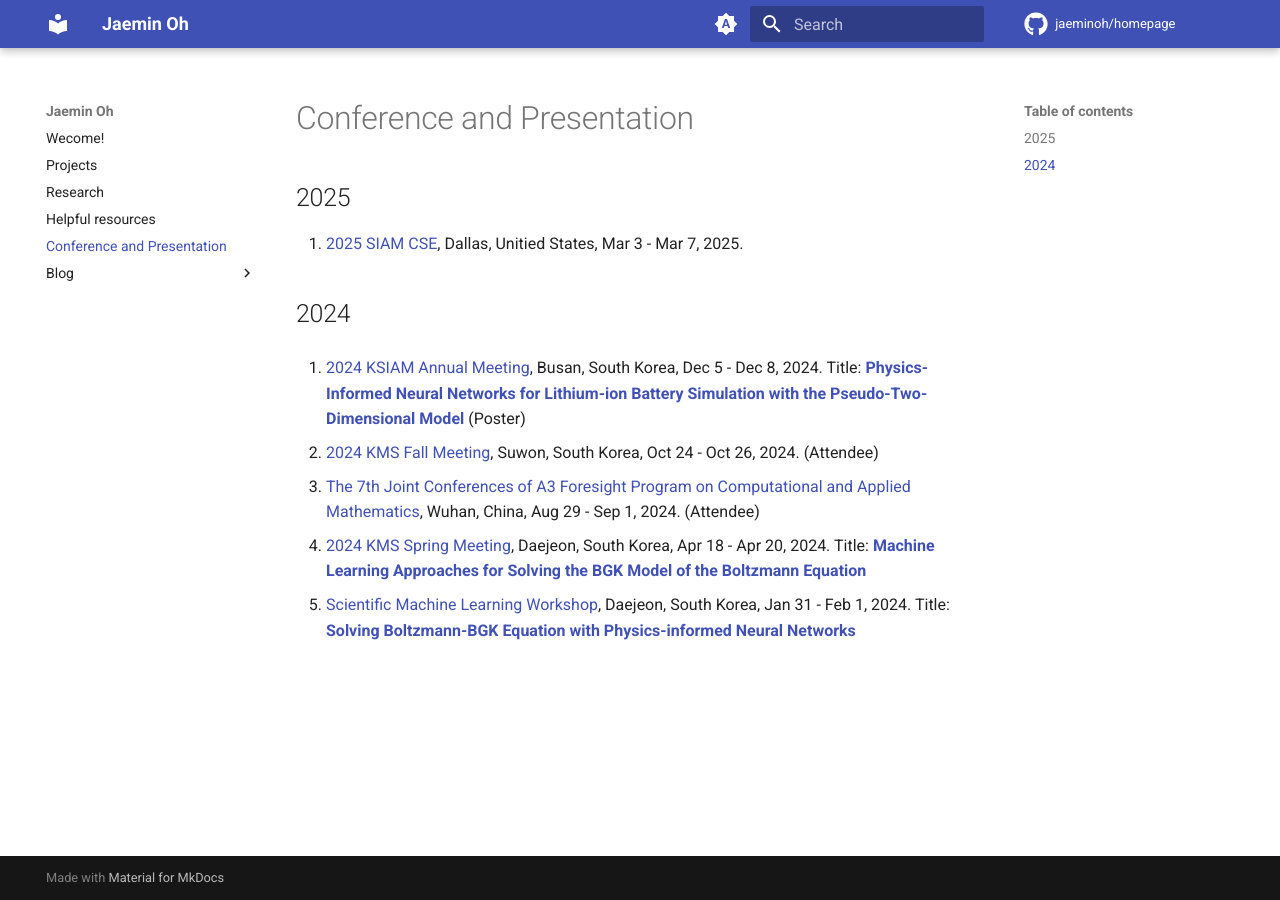
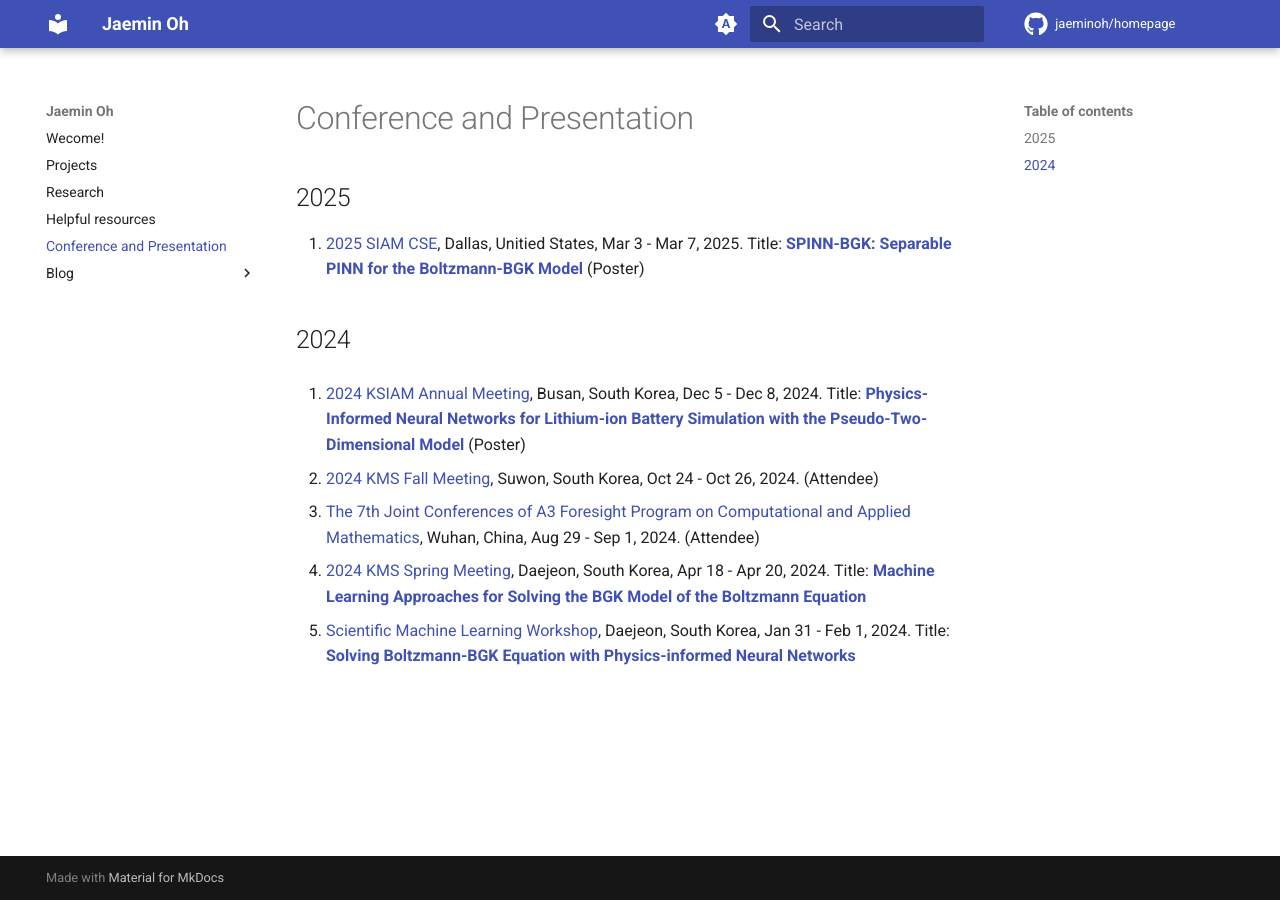
Before and after one commit to jaeminoh/jaeminoh.github.io, an MkDocs documentation site: the page built from docs/Travel.md, in a window 1280 px wide. Built offline with MkDocs 1.6.1 and Material for MkDocs 9.7.7, drawn with Linux system fonts in a browser that asks for light colours; comment, search, counter and statistics services are not loaded.

Commit message:
update site

```diff
--- a/docs/Travel.md
+++ b/docs/Travel.md
@@ -1,7 +1,7 @@
 # Conference and Presentation
 
 ## 2025
-1. [2025 SIAM CSE](https://www.siam.org/conferences-events/siam-conferences/cse25/), Dallas, Unitied States, Mar 3 - Mar 7, 2025.
+1. [2025 SIAM CSE](https://www.siam.org/conferences-events/siam-conferences/cse25/), Dallas, Unitied States, Mar 3 - Mar 7, 2025. Title: [**SPINN-BGK: Separable PINN for the Boltzmann-BGK Model**](https://drive.google.com/file/d/1QqZ8OWRKNaZntNs9q5zFdFrzV02j7SXc/view?usp=sharing) (Poster)
 
 ## 2024
 1. [2024 KSIAM Annual Meeting](https://ksiam.org/Conference/ConferenceView.asp?AC=0&CODE=CC20240701&CpPage=#CONF), Busan, South Korea, Dec 5 - Dec 8, 2024. Title: [**Physics-Informed Neural Networks for Lithium-ion Battery Simulation with the Pseudo-Two-Dimensional Model**](https://drive.google.com/file/d/1bBKrRTekZUlEkF0L_mvEesNyNjw33uta/view?usp=share_link) (Poster)
```
Also changed, not shown: docs/index.md (+3 -3 lines).
